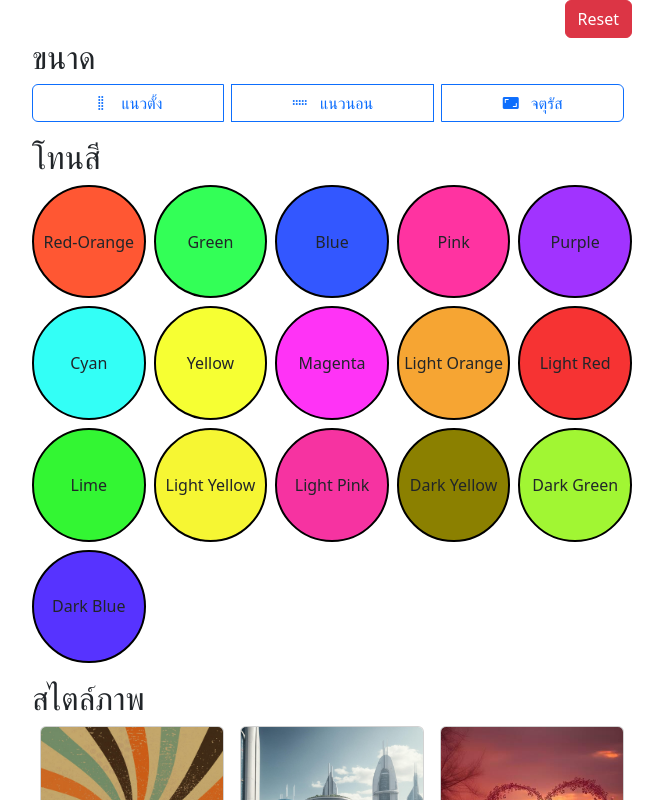
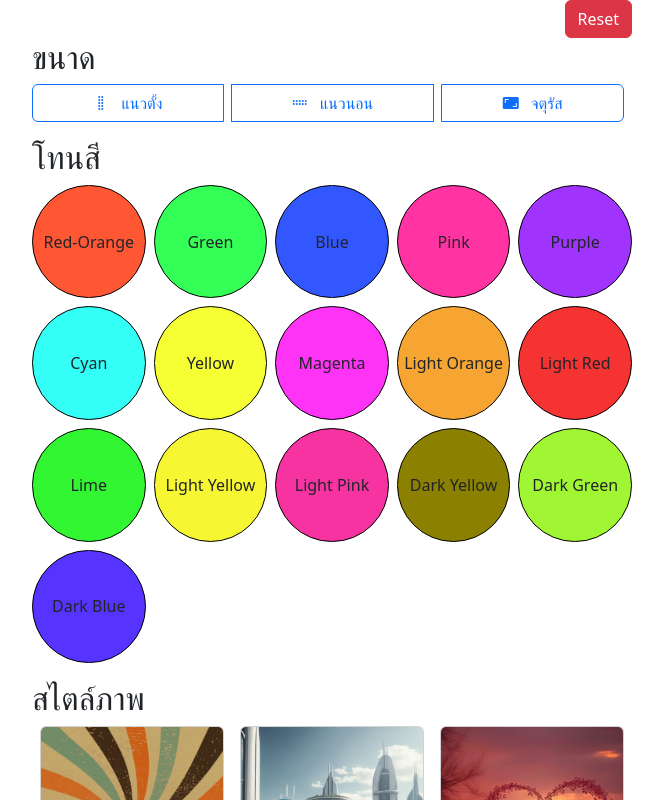
Before and after one commit to paicit0/nuxt-select, a Nuxt app: page / in a window 1280 px wide. Shown: the top 800 px of the page, without its empty margins (308-971 px from the left). Built offline with nearby package versions, Linux system fonts and the light colour scheme.

Commit message:
minor circle-unselected border change

```diff
--- a/app.vue
+++ b/app.vue
@@ -178,7 +178,7 @@ export default {
 .btn-circle-unselected {
   color: 'black';
   position: 'relative';
-  border: 2px solid black;
+  border: 0.5px solid black;
 }
 
 .card-img-top {
```
